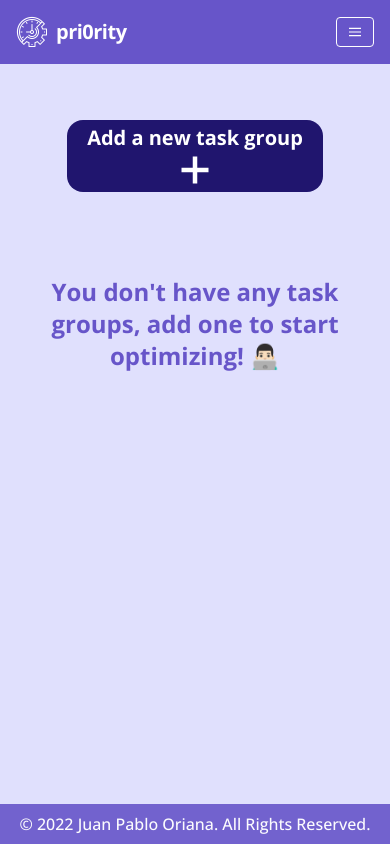
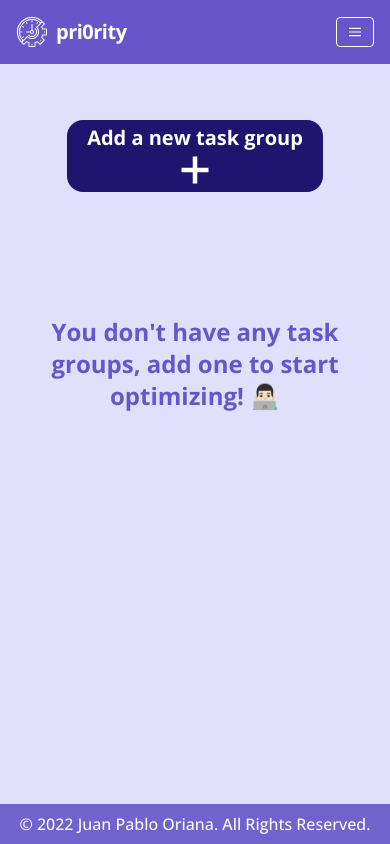
Before and after one commit to JuanOriana/pri0rity, a React (Create React App) app: page / in a window 390 px wide. Built offline with nearby package versions, Linux system fonts and the light colour scheme.

Commit message:
Better responsiveness in home

```diff
--- a/src/pages/App.js
+++ b/src/pages/App.js
@@ -29,8 +29,8 @@ function App() {
     <>
       <div className="flex flex-col min-h-screen">
         <Navbar />
-        <div className="flex flex-col flex-1">
-          <div className="flex w-full justify-evenly w-9/12 self-center items-center ">
+        <div className="flex flex-col flex-1 items-center">
+          <div className="flex w-full justify-evenly w-9/12 self-center items-center flex-col mb-10 lg:flex-row lg:mb-0">
             {taskLists.length > 0 && optimalTask && (
               <div className="flex">
                 <p
@@ -56,7 +56,7 @@ function App() {
                 </p>
                 <img
                   src="/images/lil_guy.svg"
-                  className="w-64 mt-12"
+                  className="w-64 mt-12 "
                   alt="guy"
                 />
               </div>
@@ -79,7 +79,7 @@ function App() {
               </div>
             </button>
           </div>
-          <div className="flex p-4 flex-wrap">
+          <div className="flex p-4 flex-wrap items-center justify-center w-full">
             {taskLists.map((list) => (
               <TaskListUnit
                 key={list.id}
```
